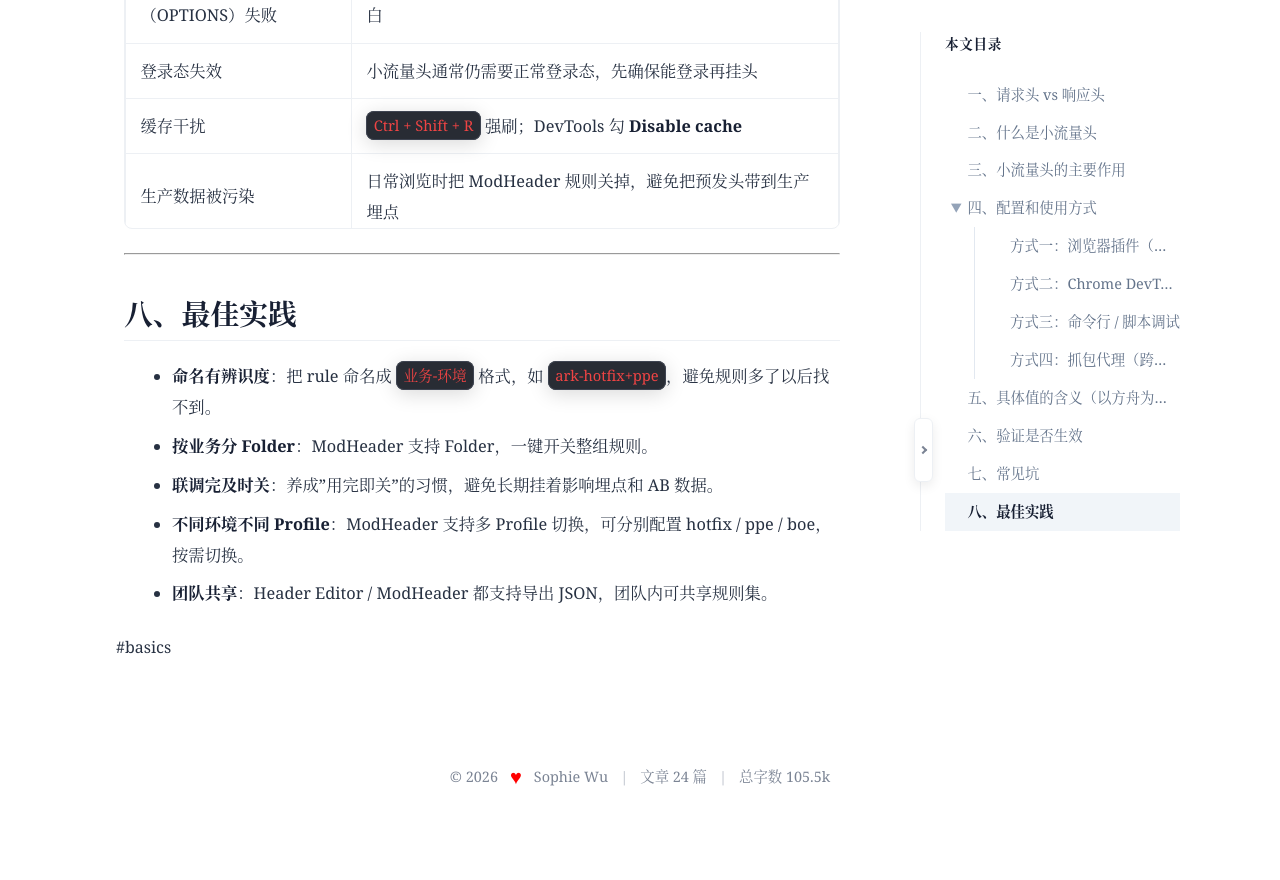
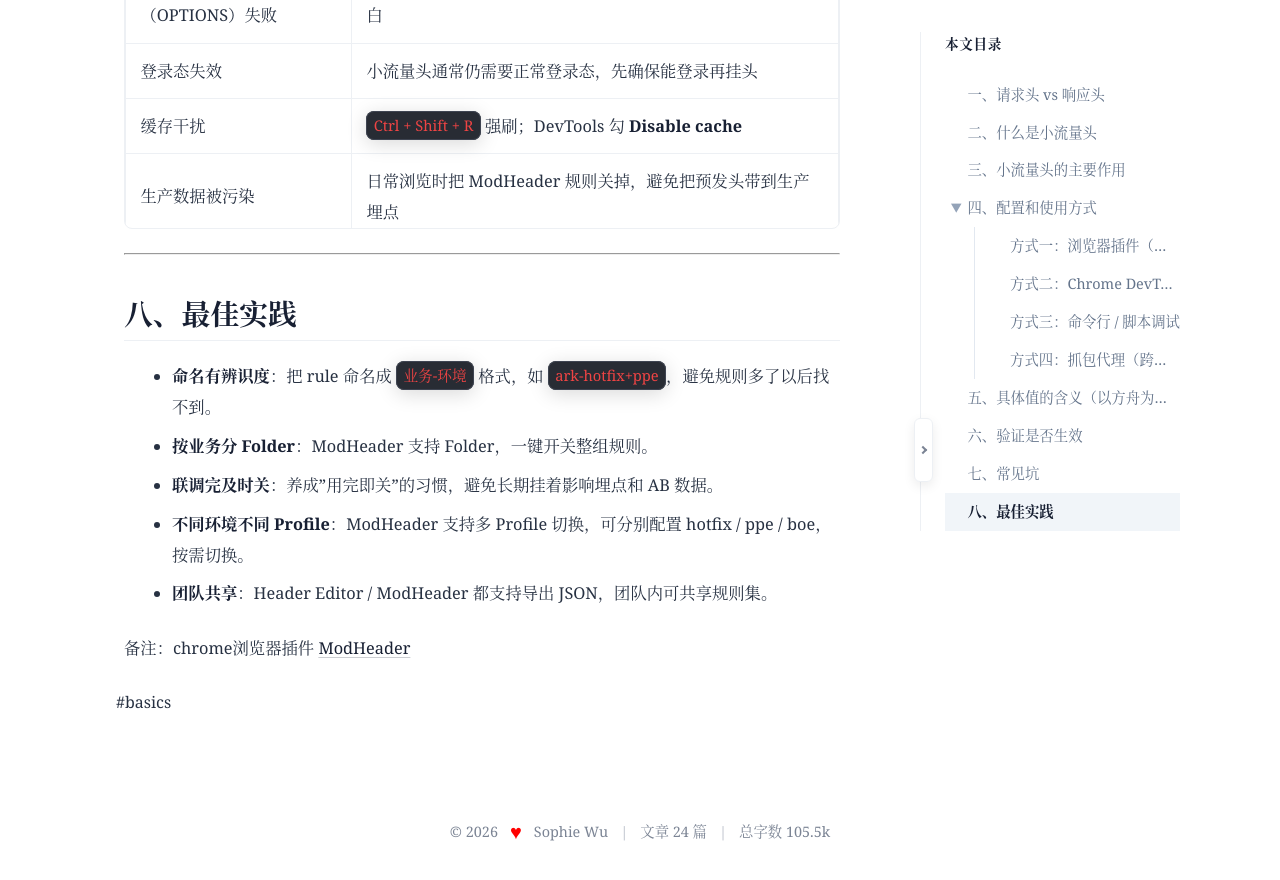
Before and after one commit to agent-2026-sophie/agent_sendiment, a Jekyll site: the page built from _agent_posts/2026/08/2026-08-30-mode-header.md, in a window 1280 px wide and 900 px high, scrolled down 7505 px. Shown: the top 880 px of the window. Built offline with Jekyll 4.4.1, drawn with Linux system fonts in a browser that asks for light colours; before the commit the page ends 8350 px from its top, so only the background shows below that.

Commit message:
update post: 小流量头

```diff
--- a/_agent_posts/2026/08/2026-08-30-mode-header.md
+++ b/_agent_posts/2026/08/2026-08-30-mode-header.md
@@ -217,3 +217,5 @@ x-arkbff-env: pperelease
 - **联调完及时关**：养成"用完即关"的习惯，避免长期挂着影响埋点和 AB 数据。
 - **不同环境不同 Profile**：ModHeader 支持多 Profile 切换，可分别配置 hotfix / ppe / boe，按需切换。
 - **团队共享**：Header Editor / ModHeader 都支持导出 JSON，团队内可共享规则集。
+
+备注：chrome浏览器插件 [ModHeader](chrome-extension://agjgpcfameghogaldmbdjbdihdhjepbb/options.html#/)
```
